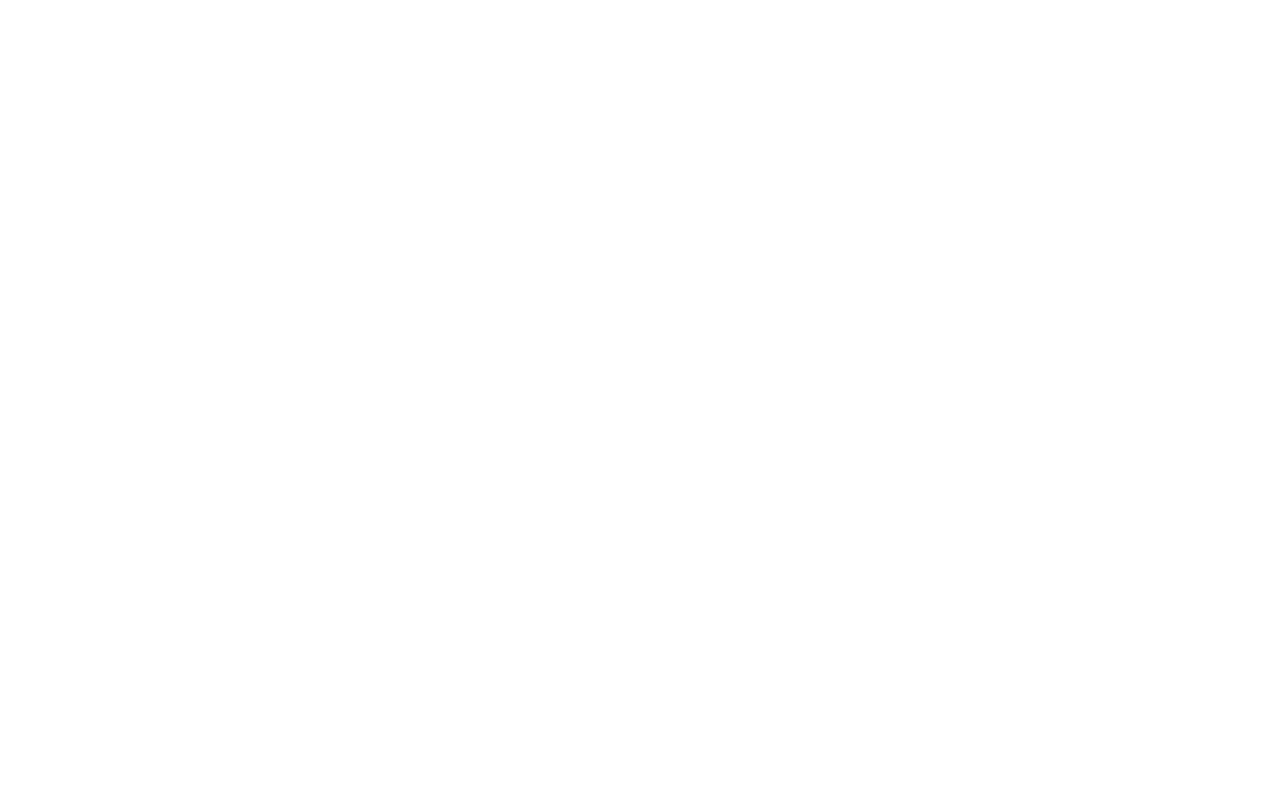
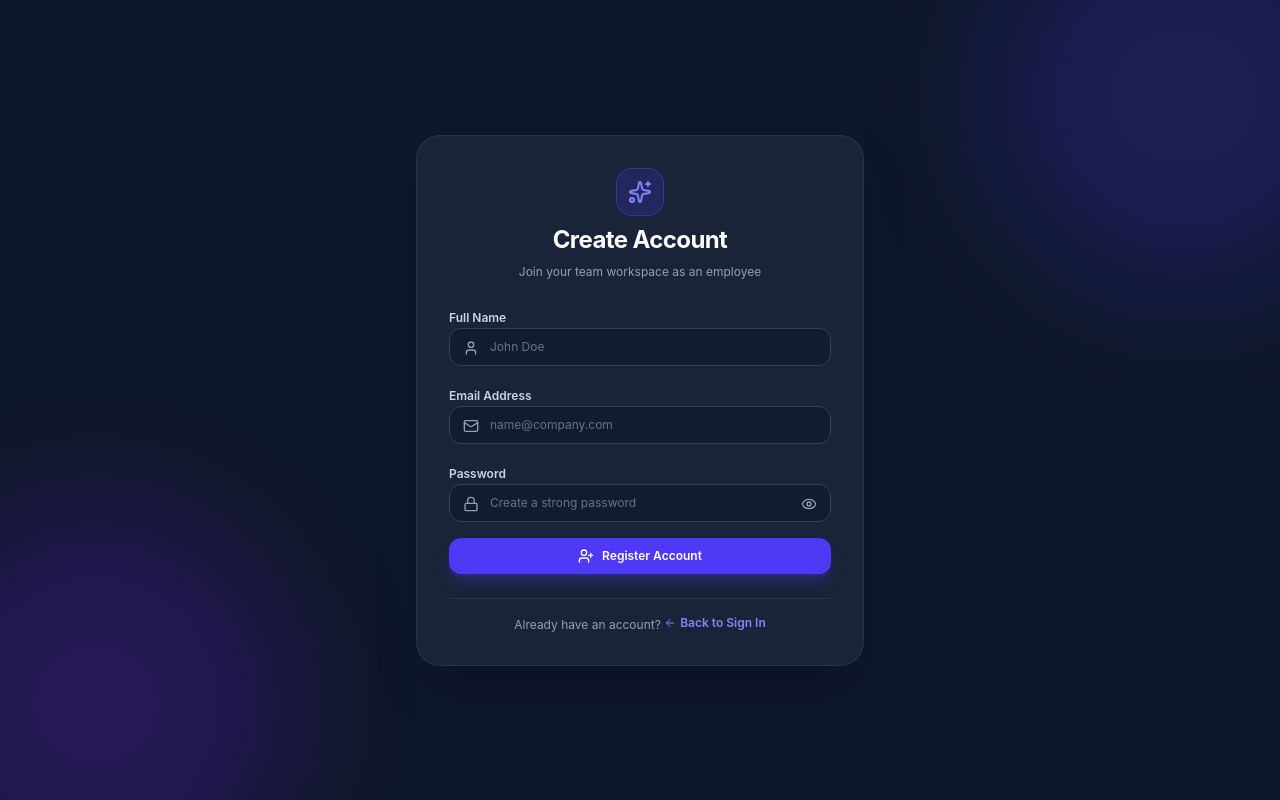
Before and after one commit to Siddhesh-Agare/employee-management-system, a React app in the folder frontend/: page /register in a window 1280 px wide. Before the commit this address had no page. Built offline with nearby package versions, Linux system fonts and the light colour scheme; the HTML template or start-up script is replaced by a standard one.

Commit message:
feat: add Register page with form validation and API integration

```diff
--- a/frontend/src/App.jsx
+++ b/frontend/src/App.jsx
@@ -4,6 +4,7 @@ import { Toaster } from 'react-hot-toast'
 import { BrowserRouter, Route, Routes } from 'react-router-dom'
 import Dashboard from './pages/Dashboard'
 import ProtectedRoute from './components/ProtectedRoute'
+import Register from './pages/Register'
 
 const App = () => {
   return (
@@ -12,6 +13,7 @@ const App = () => {
     <Routes>
       <Route path='/' element={<Login/>}/>
       <Route path='/dashboard' element={<ProtectedRoute><Dashboard/></ProtectedRoute>}/>
+      <Route path='/register' element={<Register/>}/>
     </Routes>
     </BrowserRouter>
   )
--- /dev/null
+++ b/frontend/src/pages/Register.jsx
@@ -0,0 +1,170 @@
+import React, { useState } from 'react';
+import toast from 'react-hot-toast';
+import { api } from '../services/api.js';
+import { useNavigate, Link } from 'react-router-dom';
+import {
+  User,
+  Mail,
+  Lock,
+  Eye,
+  EyeOff,
+  UserPlus,
+  Sparkles,
+  Loader2,
+  ArrowLeft
+} from 'lucide-react';
+
+const Register = () => {
+  const [name, setName] = useState('');
+  const [email, setEmail] = useState('');
+  const [password, setPassword] = useState('');
+  const [showPassword, setShowPassword] = useState(false);
+  const [isLoading, setIsLoading] = useState(false);
+
+  const navigate = useNavigate();
+
+  const handleRegister = async (e) => {
+    e.preventDefault();
+
+    if (!name.trim() || !email.trim() || !password.trim()) {
+      toast.error('Please fill in all fields');
+      return;
+    }
+
+    setIsLoading(true);
+
+    try {
+      const response = await api.post('/api/auth/register', {
+        name,
+        email,
+        password
+      });
+
+      toast.success(response.data?.message || 'Registration successful!');
+      navigate('/');
+
+      setName('');
+      setEmail('');
+      setPassword('');
+    } catch (error) {
+      toast.error(error.response?.data?.message || 'Registration failed');
+    } finally {
+      setIsLoading(false);
+    }
+  };
+
+  return (
+    <div className="min-h-screen bg-slate-900 flex items-center justify-center p-4 font-sans relative overflow-hidden">
+      {/* Background Decorative Blur Orbs */}
+      <div className="absolute -top-24 -right-24 w-96 h-96 bg-indigo-600/20 rounded-full blur-3xl pointer-events-none" />
+      <div className="absolute -bottom-24 -left-24 w-96 h-96 bg-violet-600/20 rounded-full blur-3xl pointer-events-none" />
+
+      {/* Main Registration Card */}
+      <div className="w-full max-w-md bg-slate-800/80 backdrop-blur-xl border border-slate-700/60 rounded-3xl p-8 shadow-2xl relative z-10 space-y-6">
+
+        {/* Header / Brand */}
+        <div className="text-center space-y-2">
+          <div className="w-12 h-12 bg-indigo-600/20 border border-indigo-500/30 rounded-2xl flex items-center justify-center mx-auto text-indigo-400 shadow-inner">
+            <Sparkles className="h-6 w-6" />
+          </div>
+          <h1 className="text-2xl font-bold text-white tracking-tight">Create Account</h1>
+          <p className="text-xs text-slate-400">Join your team workspace as an employee</p>
+        </div>
+
+        {/* Registration Form */}
+        <form onSubmit={handleRegister} className="space-y-4">
+
+          {/* Full Name Input */}
+          <div className="space-y-1">
+            <label className="text-xs font-semibold text-slate-300">Full Name</label>
+            <div className="relative">
+              <User className="h-4 w-4 absolute left-3.5 top-3 text-slate-400" />
+              <input
+                type="text"
+                required
+                value={name}
+                onChange={(e) => setName(e.target.value)}
+                placeholder="John Doe"
+                className="w-full bg-slate-900/60 border border-slate-700 rounded-xl pl-10 pr-4 py-2.5 text-xs text-white placeholder-slate-500 focus:outline-none focus:border-indigo-500 focus:ring-1 focus:ring-indigo-500 transition-all"
+              />
+            </div>
+          </div>
+
+          {/* Email Address Input */}
+          <div className="space-y-1">
+            <label className="text-xs font-semibold text-slate-300">Email Address</label>
+            <div className="relative">
+              <Mail className="h-4 w-4 absolute left-3.5 top-3 text-slate-400" />
+              <input
+                type="email"
+                required
+                value={email}
+                onChange={(e) => setEmail(e.target.value)}
+                placeholder="name@company.com"
+                className="w-full bg-slate-900/60 border border-slate-700 rounded-xl pl-10 pr-4 py-2.5 text-xs text-white placeholder-slate-500 focus:outline-none focus:border-indigo-500 focus:ring-1 focus:ring-indigo-500 transition-all"
+              />
+            </div>
+          </div>
+
+          {/* Password Input */}
+          <div className="space-y-1">
+            <label className="text-xs font-semibold text-slate-300">Password</label>
+            <div className="relative">
+              <Lock className="h-4 w-4 absolute left-3.5 top-3 text-slate-400" />
+              <input
+                type={showPassword ? 'text' : 'password'}
+                required
+                value={password}
+                onChange={(e) => setPassword(e.target.value)}
+                placeholder="Create a strong password"
+                className="w-full bg-slate-900/60 border border-slate-700 rounded-xl pl-10 pr-10 py-2.5 text-xs text-white placeholder-slate-500 focus:outline-none focus:border-indigo-500 focus:ring-1 focus:ring-indigo-500 transition-all"
+              />
+              <button
+                type="button"
+                onClick={() => setShowPassword(!showPassword)}
+                className="absolute right-3.5 top-3 text-slate-400 hover:text-slate-200 transition-colors"
+              >
+                {showPassword ? <EyeOff className="h-4 w-4" /> : <Eye className="h-4 w-4" />}
+              </button>
+            </div>
+          </div>
+
+          {/* Submit Button */}
+          <button
+            type="submit"
+            disabled={isLoading}
+            className="w-full bg-indigo-600 hover:bg-indigo-500 text-white font-semibold py-2.5 rounded-xl text-xs flex items-center justify-center gap-2 shadow-lg shadow-indigo-600/30 transition-all disabled:opacity-50 disabled:cursor-not-allowed mt-2"
+          >
+            {isLoading ? (
+              <>
+                <Loader2 className="h-4 w-4 animate-spin" />
+                <span>Creating Account...</span>
+              </>
+            ) : (
+              <>
+                <UserPlus className="h-4 w-4" />
+                <span>Register Account</span>
+              </>
+            )}
+          </button>
+        </form>
+
+        {/* Login Link Section */}
+        <div className="pt-4 border-t border-slate-700/60 text-center">
+          <p className="text-xs text-slate-400">
+            Already have an account?{' '}
+            <Link
+              to="/"
+              className="font-semibold text-indigo-400 hover:text-indigo-300 hover:underline transition-all inline-flex items-center gap-1"
+            >
+              <ArrowLeft className="h-3 w-3 inline" /> Back to Sign In
+            </Link>
+          </p>
+        </div>
+
+      </div>
+    </div>
+  );
+};
+
+export default Register;
```
